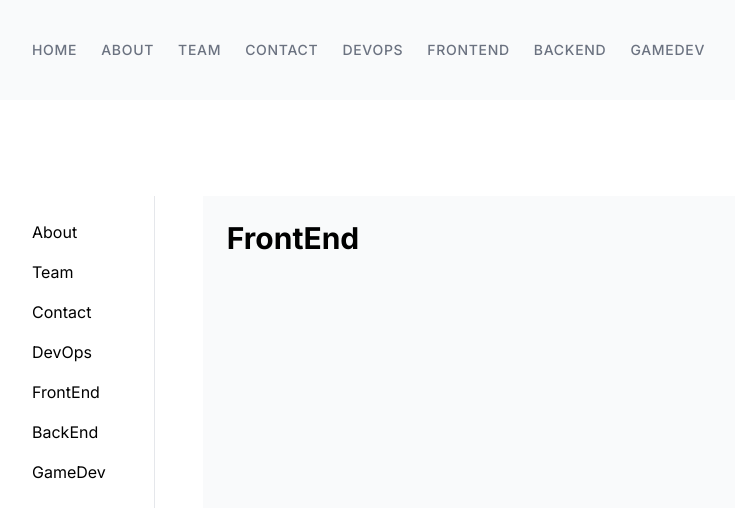
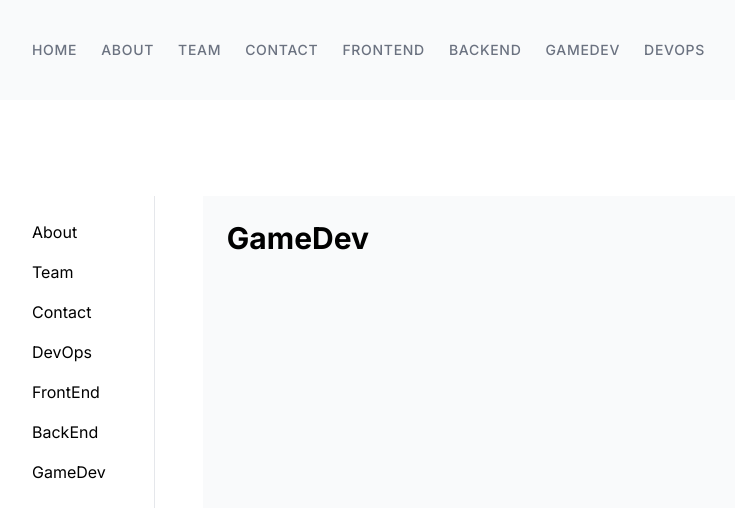
Before and after one commit to vdmitx/pholiant, a Next.js app: page /gamedev in a window 1280 px wide. Shown: the top 518 px of the page, without its empty margins (0-735 px from the left). Built offline with nearby package versions, Linux system fonts and the light colour scheme.

Commit message:
template upd

```diff
--- a/app/(company)/backend/page.tsx
+++ b/app/(company)/backend/page.tsx
@@ -5,7 +5,7 @@ export default async function Page() {
 
   return (
     <div>
-      <h1 className='text-3xl font-bold'>FrontEnd</h1>
+      <h1 className='text-3xl font-bold'>BackEnd</h1>
     </div>
   )
 }
--- a/app/(company)/gamedev/page.tsx
+++ b/app/(company)/gamedev/page.tsx
@@ -5,7 +5,7 @@ export default async function Page() {
 
   return (
     <div>
-      <h1 className='text-3xl font-bold'>FrontEnd</h1>
+      <h1 className='text-3xl font-bold'>GameDev</h1>
     </div>
   )
 }
--- a/app/layout.tsx
+++ b/app/layout.tsx
@@ -28,22 +28,22 @@ export default function RootLayout({
                 <Link href='/about'>About</Link>
               </li>
               <li>
-                <Link href='/about'>Team</Link>
+                <Link href='/team'>Team</Link>
               </li>
               <li>
                 <Link href='/contact'>Contact</Link>
               </li>
               <li>
-                <Link href='/devops'>DevOps</Link>
-              </li>
-              <li>
                 <Link href='/frontend'>FrontEnd</Link>
               </li>
               <li>
-                <Link href='/frontend'>BackEnd</Link>
+                <Link href='/backend'>BackEnd</Link>
               </li>
               <li>
-                <Link href='/frontend'>GameDev</Link>
+                <Link href='/gamedev'>GameDev</Link>
+              </li>
+              <li>
+                <Link href='/devops'>DevOps</Link>
               </li>
             </ul>
           </nav>
```
